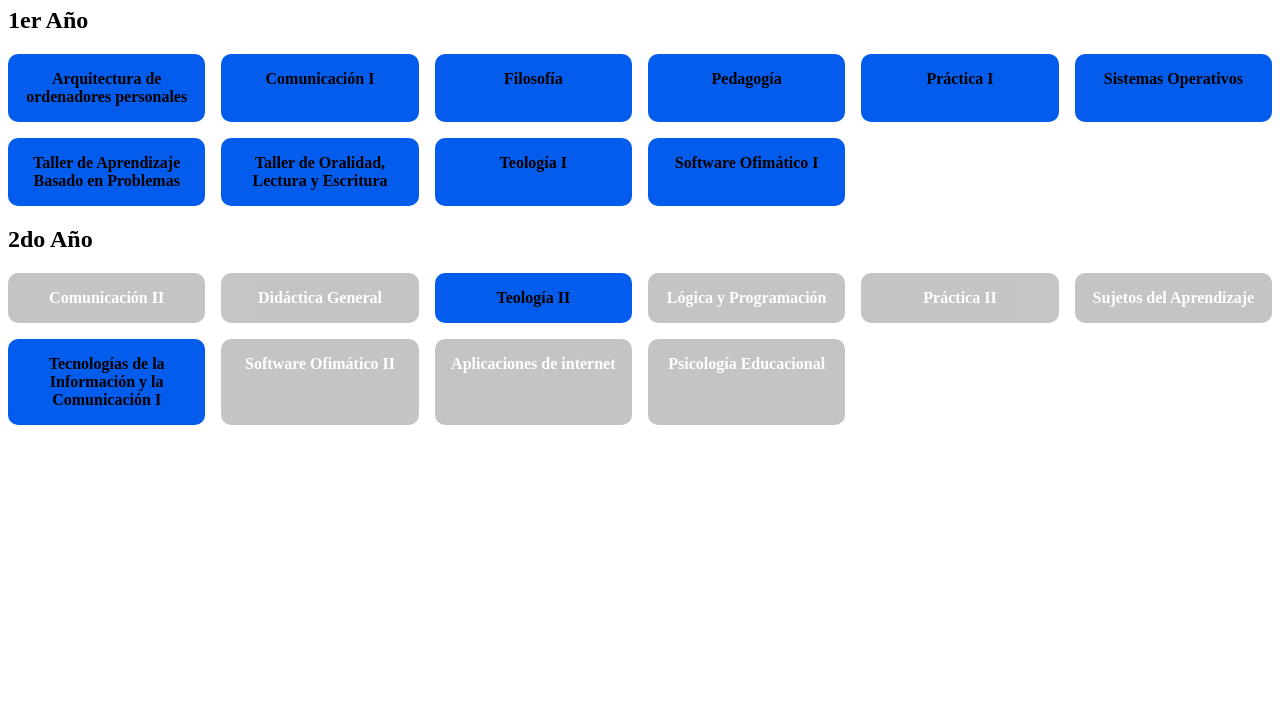
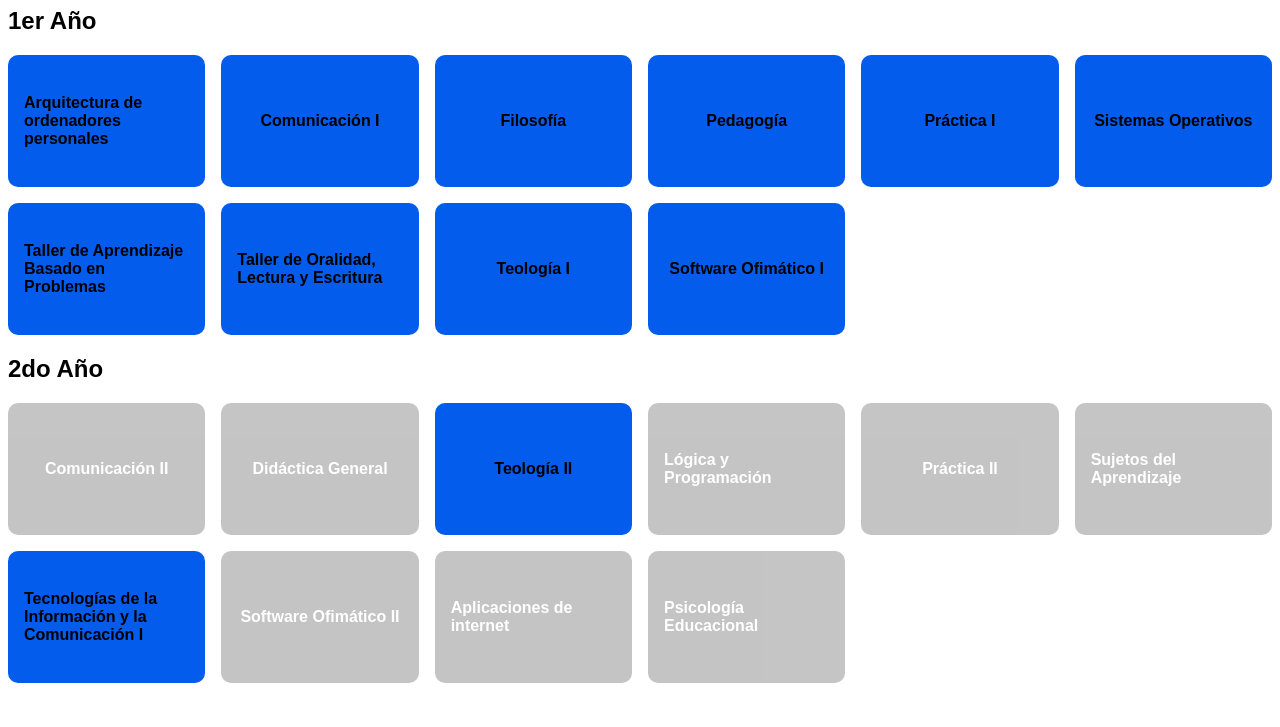
Before and after one commit to milittooo/malla-curricular, a plain HTML site: page index.html in a window 1280 px wide. Shown: the part 73-800 px from the top of the page. Drawn offline with Linux system fonts and the light colour scheme.

Commit message:
Update style.css

```diff
--- a/style.css
+++ b/style.css
@@ -1,7 +1,14 @@
+body {
+  font-family: 'Poppins', sans-serif;
+}
+
 .materia {
+  display: flex;
+  align-items: center;
+  justify-content: center;
+  height: 100px;
   padding: 1rem;
   border-radius: 10px;
-  text-align: center;
   font-weight: bold;
   cursor: pointer;
   transition: 0.3s;
```
